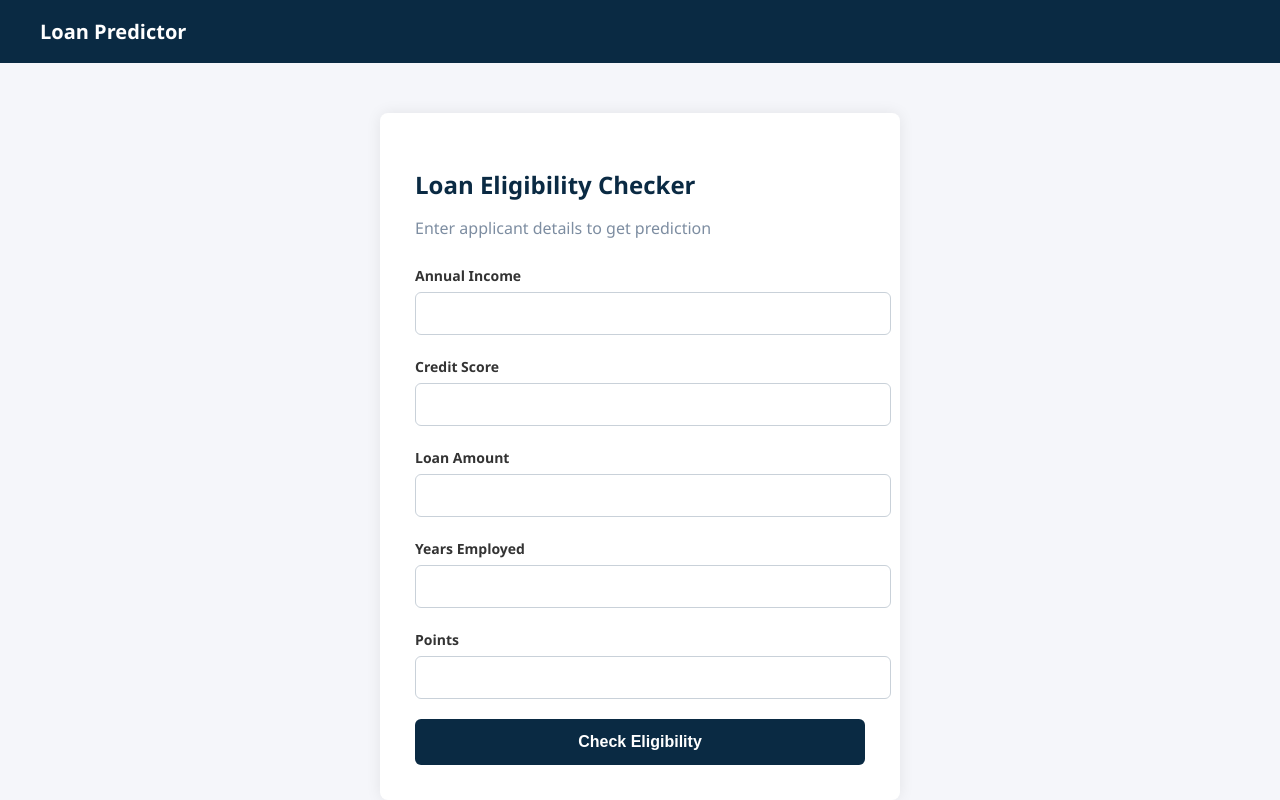
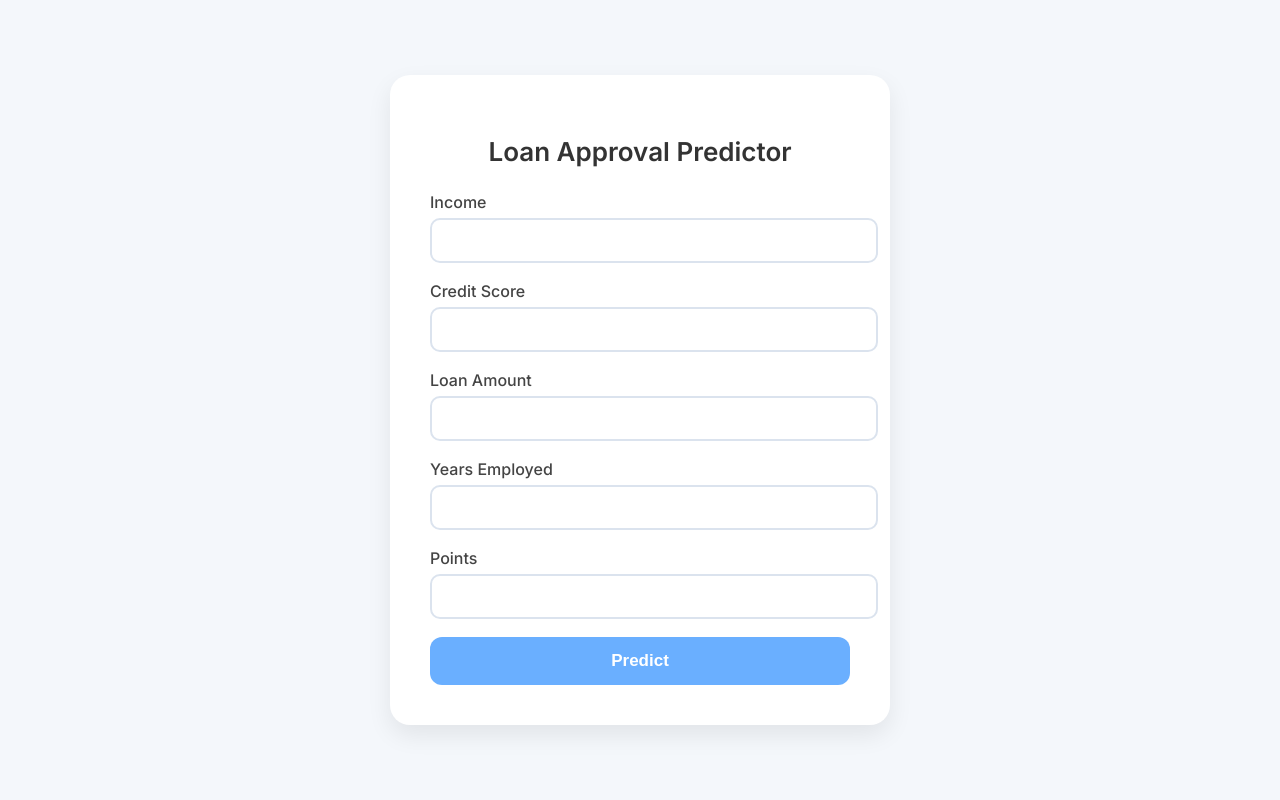
Before and after one commit to SrivatsanMK/Loan-Prediction-ML-Model, a Flask app: page / in a window 1280 px wide. Run offline with Flask 3, Linux system fonts and the light colour scheme; parts of the project's set-up code (start-up, migrations or seed data) failed here and were passed over.

Commit message:
Updated loan prediction frontend, backend, new templates, and model

```diff
--- a/app.py
+++ b/app.py
@@ -29,7 +29,7 @@ def predict():
         result = "Loan Rejected"
         color = "#cc0000"
 
-    return render_template("index.html", prediction=result, color=color)
+    return render_template("result.html", prediction=result, color=color)
 
 if __name__ == "__main__":
     app.run(debug=True)
--- a/templates/index.html
+++ b/templates/index.html
@@ -3,59 +3,127 @@
 <head>
     <meta charset="UTF-8">
     <meta name="viewport" content="width=device-width, initial-scale=1.0">
-    <title>Loan Eligibility Checker</title>
-    <link rel="stylesheet" href="/static/style.css">
+    <title>Loan Approval Predictor</title>
+
+    <link href="https://fonts.googleapis.com/css2?family=Inter:wght@300;400;500;600;700&display=swap" rel="stylesheet">
+
+    <style>
+        body {
+            margin: 0;
+            font-family: "Inter", sans-serif;
+            background: #f4f7fb;
+            display: flex;
+            justify-content: center;
+            align-items: center;
+            min-height: 100vh;
+        }
+
+        .container {
+            background: #ffffff;
+            padding: 40px;
+            width: 420px;
+            border-radius: 20px;
+            box-shadow: 0 10px 25px rgba(0,0,0,0.08);
+        }
+
+        h2 {
+            text-align: center;
+            margin-bottom: 25px;
+            font-weight: 600;
+            font-size: 26px;
+            color: #333;
+        }
+
+        label {
+            display: block;
+            font-weight: 500;
+            margin-bottom: 6px;
+            color: #444;
+        }
+
+        input {
+            width: 100%;
+            padding: 12px;
+            margin-bottom: 18px;
+            border: 2px solid #dbe3ee;
+            border-radius: 10px;
+            outline: none;
+            font-size: 15px;
+        }
+
+        /* REMOVE UP/DOWN ARROWS */
+        input::-webkit-outer-spin-button,
+        input::-webkit-inner-spin-button {
+            -webkit-appearance: none;
+            margin: 0;
+        }
+        input[type=number] {
+            -moz-appearance: textfield;
+        }
+
+        button {
+            width: 100%;
+            padding: 14px;
+            background: #6aafff;
+            color: #fff;
+            border: none;
+            border-radius: 12px;
+            font-size: 17px;
+            font-weight: 600;
+            cursor: pointer;
+        }
+
+        button:hover {
+            background: #5599f5;
+        }
+    </style>
 </head>
+
 <body>
 
-<nav class="navbar">
-    <div class="logo">Loan Predictor</div>
-</nav>
+    <div class="container">
+        <h2>Loan Approval Predictor</h2>
 
-<div class="container">
+        <form action="/predict" method="POST" id="loanForm">
 
-    <div class="card">
-        <h2>Loan Eligibility Checker</h2>
-        <p class="text-muted">Enter applicant details to get prediction</p>
+            <label>Income</label>
+            <input type="number" name="income" id="income" required>
 
-        <form action="/predict" method="POST">
+            <label>Credit Score</label>
+            <input type="number" name="credit_score" id="cs" required>
 
-            <div class="form-group">
-                <label>Annual Income</label>
-                <input type="number" name="income" required>
-            </div>
+            <label>Loan Amount</label>
+            <input type="number" name="loan_amount" id="loan" required>
 
-            <div class="form-group">
-                <label>Credit Score</label>
-                <input type="number" name="credit_score" required>
-            </div>
+            <label>Years Employed</label>
+            <input type="number" name="years_employed" id="yrs" required>
 
-            <div class="form-group">
-                <label>Loan Amount</label>
-                <input type="number" name="loan_amount" required>
-            </div>
+            <label>Points</label>
+            <input type="number" name="points" id="points" required>
 
-            <div class="form-group">
-                <label>Years Employed</label>
-                <input type="number" name="years_employed" required>
-            </div>
-
-            <div class="form-group">
-                <label>Points</label>
-                <input type="number" name="points" required>
-            </div>
-
-            <button type="submit" class="btn">Check Eligibility</button>
+            <button type="submit">Predict</button>
         </form>
-
-        {% if prediction %}
-        <div class="result" style="color: {{ color }};">
-            <strong>{{ prediction }}</strong>
-        </div>
-        {% endif %}
     </div>
 
-</div>
+    <script>
+        // ENTER → Move to next input
+        const fields = ["income", "cs", "loan", "yrs", "points"];
+
+        fields.forEach((id, idx) => {
+            const element = document.getElementById(id);
+
+            element.addEventListener("keydown", function(event) {
+                if (event.key === "Enter") {
+                    event.preventDefault();
+                    if (idx < fields.length - 1) {
+                        document.getElementById(fields[idx + 1]).focus();
+                    } else {
+                        document.getElementById("loanForm").submit();
+                    }
+                }
+            });
+        });
+    </script>
 
 </body>
 </html>
```
Also changed, not shown: templates/result.html (added, +73 -0 lines).
